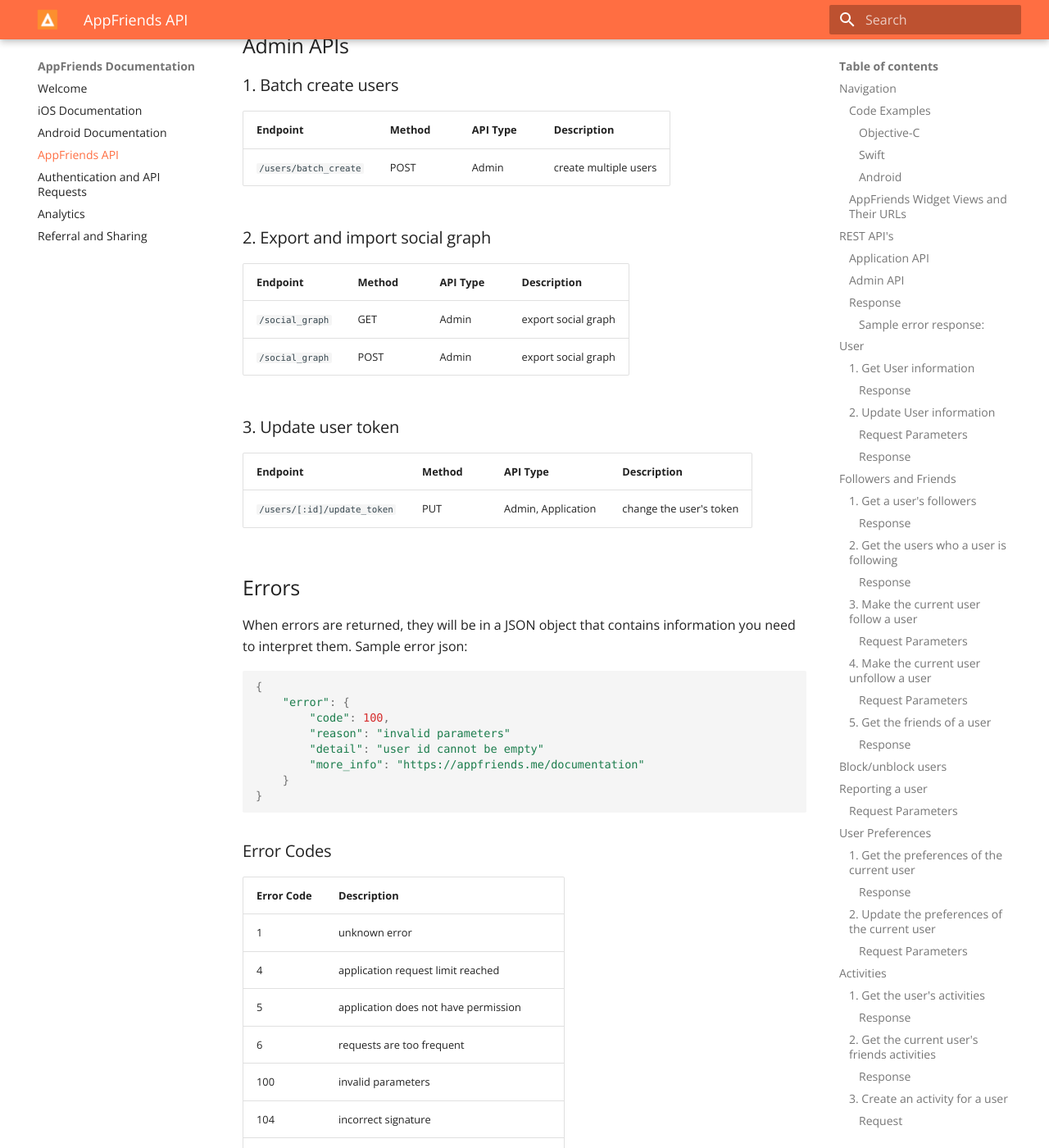
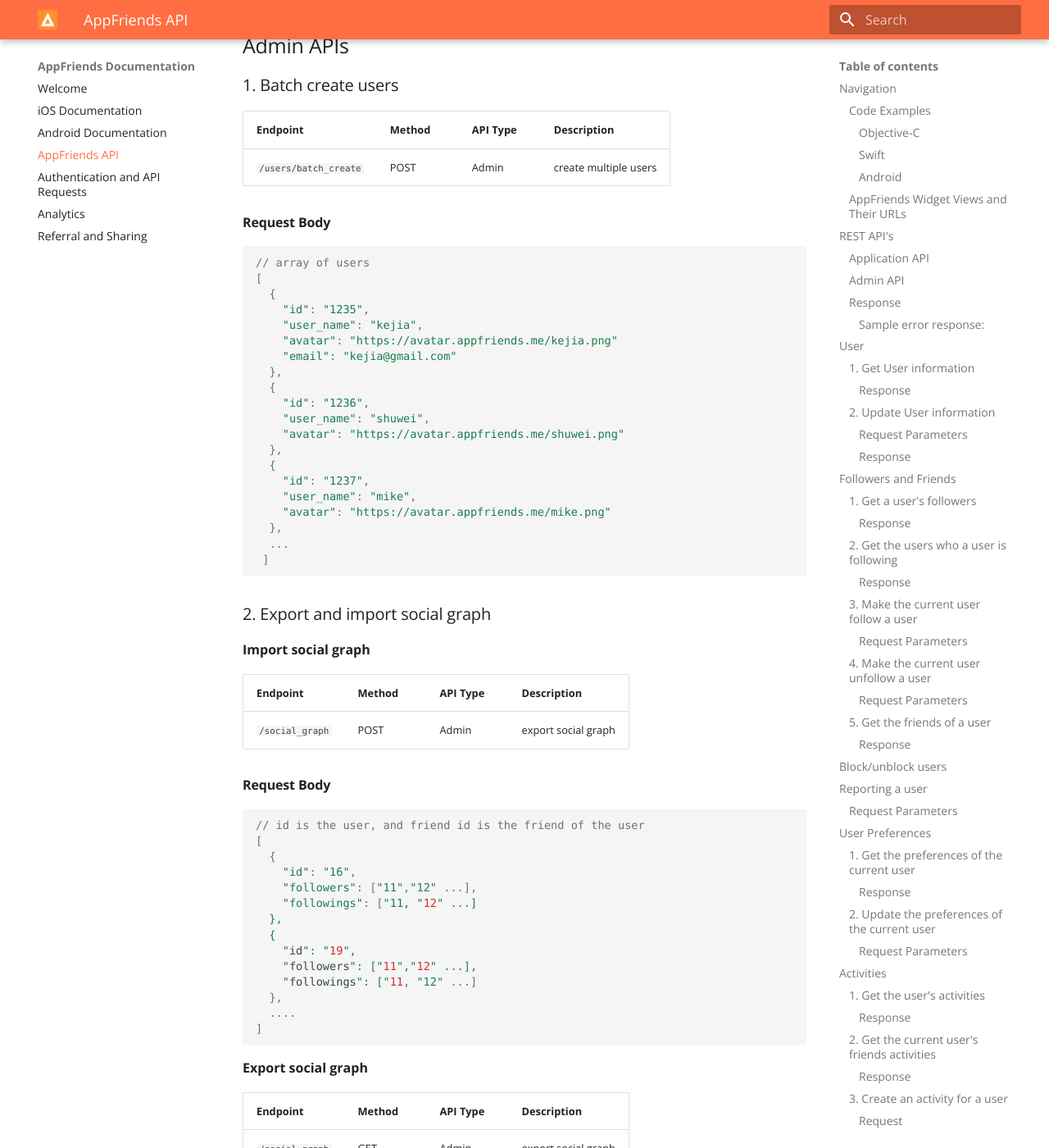
Before and after one commit to Hacknocraft/AppFriendsDocs, an MkDocs documentation site: the page built from docs/api.md, in a window 1280 px wide and 1400 px high, scrolled down 18994 px. Shown: the whole window at 82% size. Built offline with MkDocs 1.6.1 and Material for MkDocs 9.7.7, drawn with Linux system fonts in a browser that asks for light colours; some web fonts are replaced; old or Windows-style settings are respelled for this version of MkDocs; some of the changed text lies outside the part shown.

Commit message:
update doc

````diff
--- a/docs/api.md
+++ b/docs/api.md
@@ -694,11 +694,80 @@
 ------------- | ------------- | ------------- | -------------
 `/users/batch_create`   | POST           | Admin   | create multiple users
 
+#### Request Body
+```javascript
+// array of users
+[
+  {
+    "id": "1235",
+    "user_name": "kejia",
+    "avatar": "https://avatar.appfriends.me/kejia.png"
+    "email": "kejia@gmail.com"
+  },
+  {
+    "id": "1236",
+    "user_name": "shuwei",
+    "avatar": "https://avatar.appfriends.me/shuwei.png"
+  },
+  {
+    "id": "1237",
+    "user_name": "mike",
+    "avatar": "https://avatar.appfriends.me/mike.png"
+  },
+  ...
+ ]
+
+```
+
 ### 2. Export and import social graph
+**Import social graph**
+
+Endpoint      | Method        | API Type      | Description
+------------- | ------------- | ------------- | -------------
+`/social_graph`   | POST          | Admin   | export social graph
+
+#### Request Body
+```javascript
+// id is the user, and friend id is the friend of the user
+[
+  {
+    "id": "16",
+    "followers": ["11","12" ...],
+    "followings": ["11, "12" ...]
+  },
+  {
+    "id": "19",
+    "followers": ["11","12" ...],
+    "followings": ["11, "12" ...]
+  },
+  ....
+]
+
+```
+**Export social graph**
+
 Endpoint      | Method        | API Type      | Description
 ------------- | ------------- | ------------- | -------------
 `/social_graph`   | GET           | Admin   | export social graph
-`/social_graph`   | POST          | Admin   | export social graph
+
+#### Response Body
+```javascript
+// id is the user, and friend id is the friend of the user
+[
+  {
+    "id": "16",
+    "followers": ["11","12" ...],
+    "followings": ["11, "12" ...]
+  },
+  {
+    "id": "19",
+    "followers": ["11","12" ...],
+    "followings": ["11, "12" ...]
+  },
+  ....
+]
+
+```
 
 ### 3. Update user token
 Endpoint      | Method        | API Type      | Description
````
Also changed, not shown: site/api/index.html, site/mkdocs/search_index.json, site/sitemap.xml.
